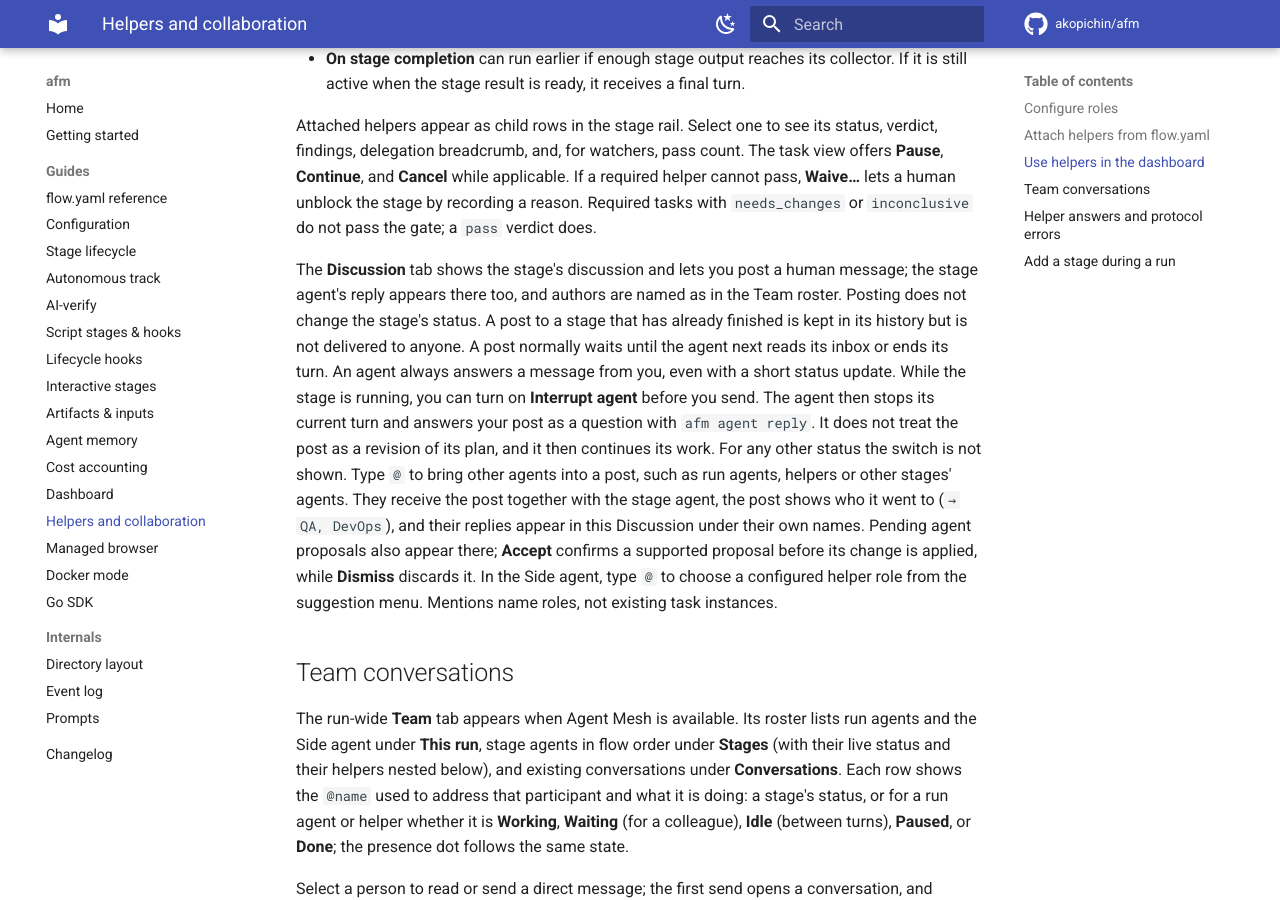
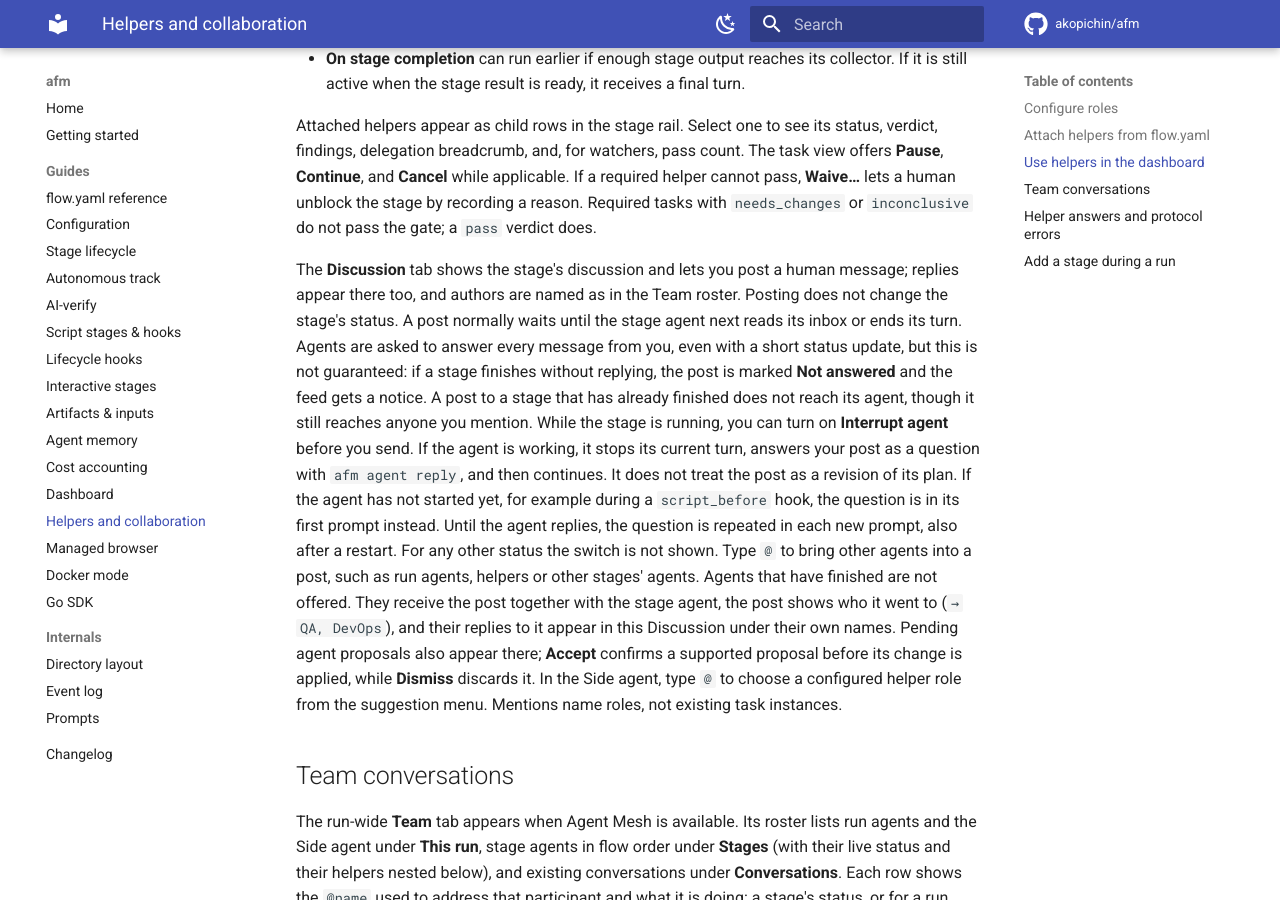
Before and after one commit to akopichin/afm, an MkDocs documentation site: the page built from docs/collaboration.md, in a window 1280 px wide and 900 px high, scrolled down 2117 px. Built offline with MkDocs 1.6.1 and Material for MkDocs 9.7.7, drawn with Linux system fonts in a browser that asks for light colours; comment, search, counter and statistics services are not loaded.

Commit message:
Документация: Discussion — гарантии ответа, вопрос в первом промпте, завершившиеся агенты; гонка Revise/Pause

```diff
--- a/docs/collaboration.md
+++ b/docs/collaboration.md
@@ -106,19 +106,24 @@ recording a reason. Required tasks with `needs_changes` or `inconclusive` do not
 pass the gate; a `pass` verdict does.
 
 The **Discussion** tab shows the stage's discussion and lets you post a human
-message; the stage agent's reply appears there too, and authors are named as in
-the Team roster. Posting does not change the stage's status. A post to a stage
-that has already finished is kept in its history but is not delivered to anyone.
-A post normally waits until the agent next reads its inbox or ends its turn. An
-agent always answers a message from you, even with a short status update. While
-the stage is running, you can turn on **Interrupt agent** before you send. The
-agent then stops its current turn and answers your post as a question with
-`afm agent reply`. It does not treat the post as a revision of its plan, and it
-then continues its work. For any other status the switch is not shown. Type `@`
-to bring other agents into a post, such as run agents, helpers or other stages'
-agents. They receive the post together with the stage agent, the post shows who
-it went to (`→ QA, DevOps`), and their replies appear in this Discussion under
-their own names.
+message; replies appear there too, and authors are named as in the Team roster.
+Posting does not change the stage's status. A post normally waits until the
+stage agent next reads its inbox or ends its turn. Agents are asked to answer
+every message from you, even with a short status update, but this is not
+guaranteed: if a stage finishes without replying, the post is marked **Not
+answered** and the feed gets a notice. A post to a stage that has already
+finished does not reach its agent, though it still reaches anyone you mention.
+While the stage is running, you can turn on **Interrupt agent** before you send.
+If the agent is working, it stops its current turn, answers your post as a
+question with `afm agent reply`, and then continues. It does not treat the post
+as a revision of its plan. If the agent has not started yet, for example during
+a `script_before` hook, the question is in its first prompt instead. Until the
+agent replies, the question is repeated in each new prompt, also after a
+restart. For any other status the switch is not shown. Type `@` to bring other
+agents into a post, such as run agents, helpers or other stages' agents. Agents
+that have finished are not offered. They receive the post together with the
+stage agent, the post shows who it went to (`→ QA, DevOps`), and their replies
+to it appear in this Discussion under their own names.
 Pending agent proposals also appear there; **Accept** confirms a supported
 proposal before its change is applied, while **Dismiss** discards it. In the Side agent, type `@` to choose a
 configured helper role from the suggestion menu. Mentions name roles, not
```
Also changed, not shown: CHANGELOG.md (+26 -11 lines).
